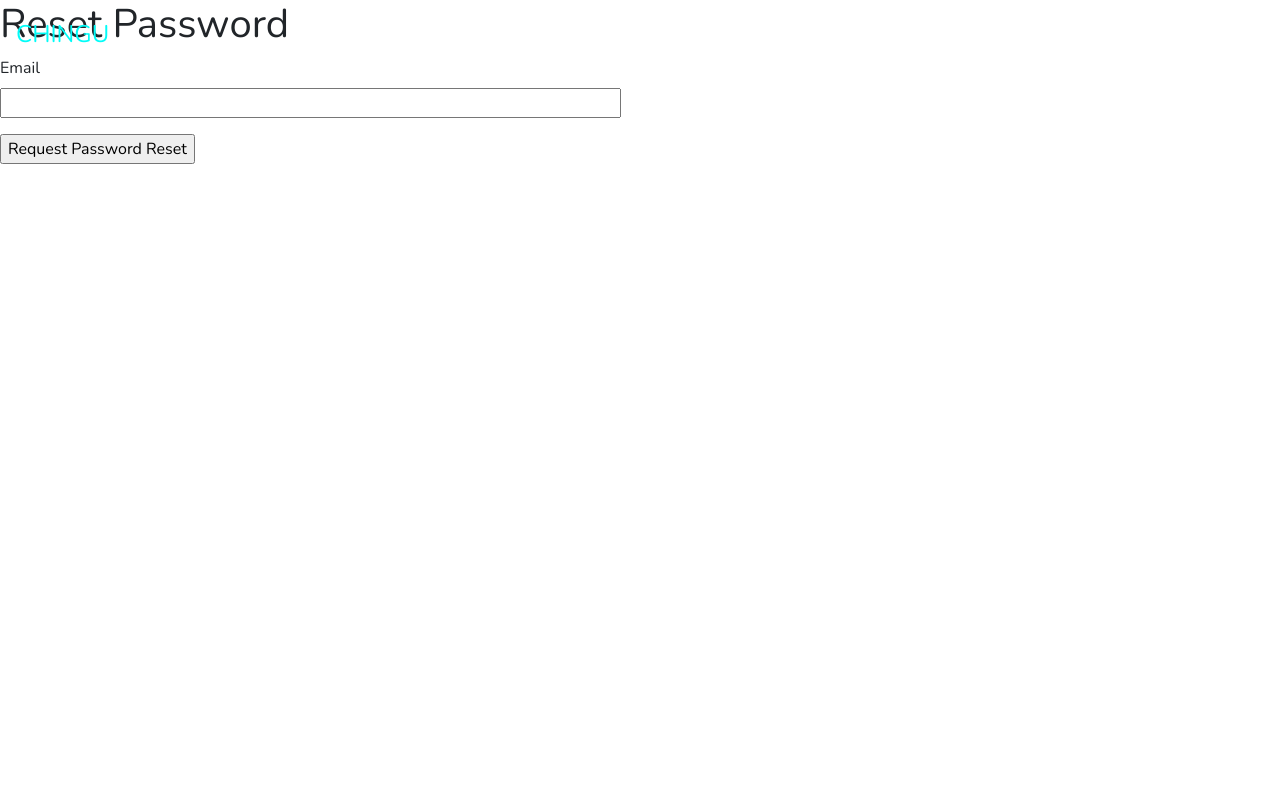
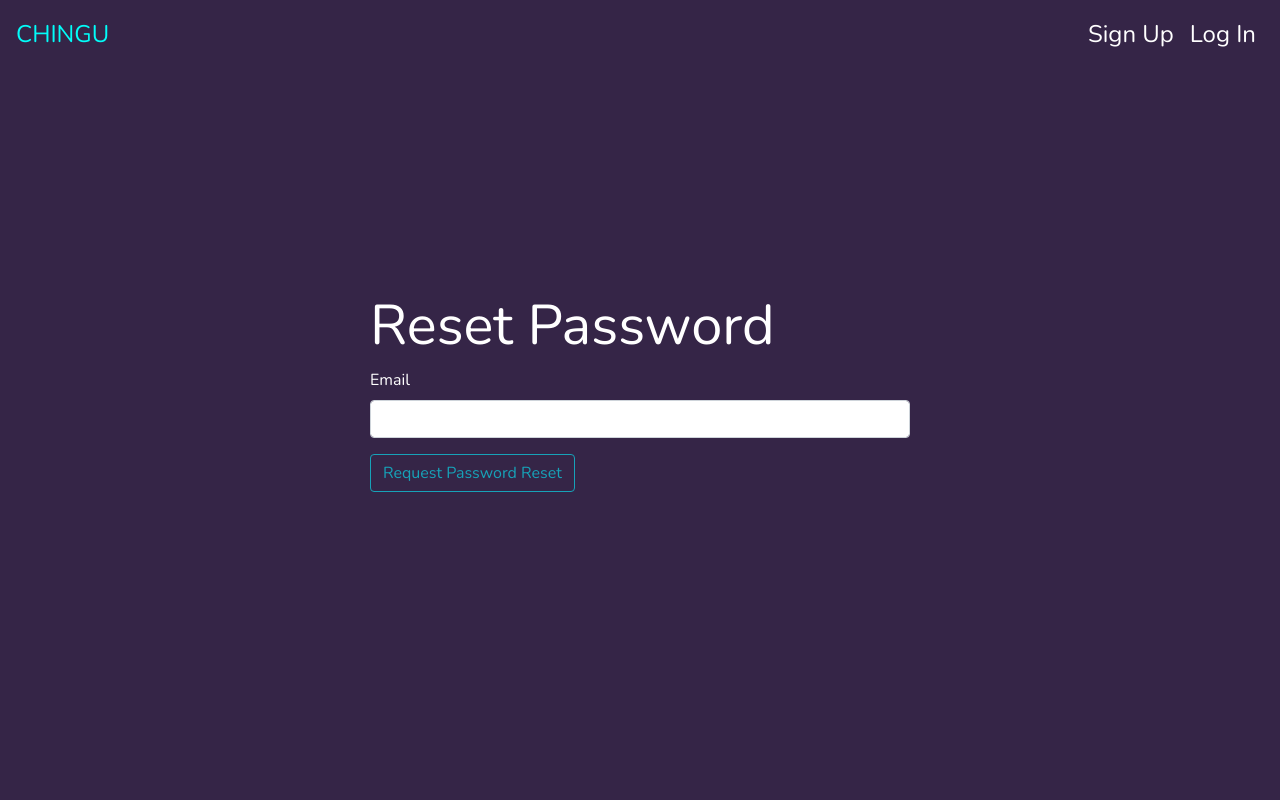
Before and after one commit to aherzfeld/chingu, a Flask app: page /auth/reset_password_request in a window 1280 px wide. Run offline with Flask 2, Linux system fonts and the light colour scheme; some libraries are stand-ins or nearby versions.

Commit message:
styled & connected reset password templates with routes

```diff
--- a/chingu/static/styles.css
+++ b/chingu/static/styles.css
@@ -6,6 +6,14 @@
     /*padding-top: 70px;*/
     height:100%;
     font-family: "Nunito", sans-serif;
+}
+
+.bgBase {
+    background-color: #352547;
+    height: 100%;
+    background-position: center;
+    background-repeat: no-repeat;
+    background-size: cover;
 }
 
 .bg {
@@ -34,8 +42,8 @@
 }
 
 .bg3 {
-    background-image: linear-gradient(rgba(0, 0, 0, 0.5),
-                                      rgba(0, 0, 0, 0.5)),
+    background-image: linear-gradient(rgba(0, 0, 0, 0.6),
+                                      rgba(0, 0, 0, 0.6)),
                       url("street.jpg");
     background-color: #352547;
     height: 100%;
--- a/chingu/templates/auth/reset_password_request.html
+++ b/chingu/templates/auth/reset_password_request.html
@@ -4,18 +4,40 @@
 
 {% block content %}
 
-<h1>Reset Password</h1>
+<div class="bgBase">
 
-<form action="" method="post">
-    {{ form.hidden_tag() }}
-    <p>
-        {{ form.email.label }}<br>
-        {{ form.email(size=64) }}<br>
+  <div class="container h-100">
+    <div class="row h-100 align-items-center justify-content-center">
+      <div class="col-md-6 text-white">
+
+        <h1 class="display-4">Reset Password</h1>
+
+        <form action="" method="post">
+        {{ form.hidden_tag() }}
+        <div class="form-group">
+          {{ form.email.label }}
+          {{ form.email(class="form-control") }}
+        </div>
         {% for error in form.email.errors %}
         <span style="color: red;">[{{ error }}]</span>
         {% endfor %}
-    </p>
-    <p>{{ form.submit() }}</p>
-</form>
+        <p>{{ form.submit(class="btn btn-outline-info") }}</p>
+        </form>
+      </div>
+    </div>
+  </div>
+
+
+      <!-- <p>
+          {{ form.email.label }}<br>
+          <br>
+          {% for error in form.email.errors %}
+          <span style="color: red;">[{{ error }}]</span>
+          {% endfor %}
+      </p>
+      <p>{{ form.submit() }}</p> -->
+
+
+</div>
 
 {% endblock %}
```
Also changed, not shown: chingu/templates/auth/reset_password.html (+23 -13 lines).
